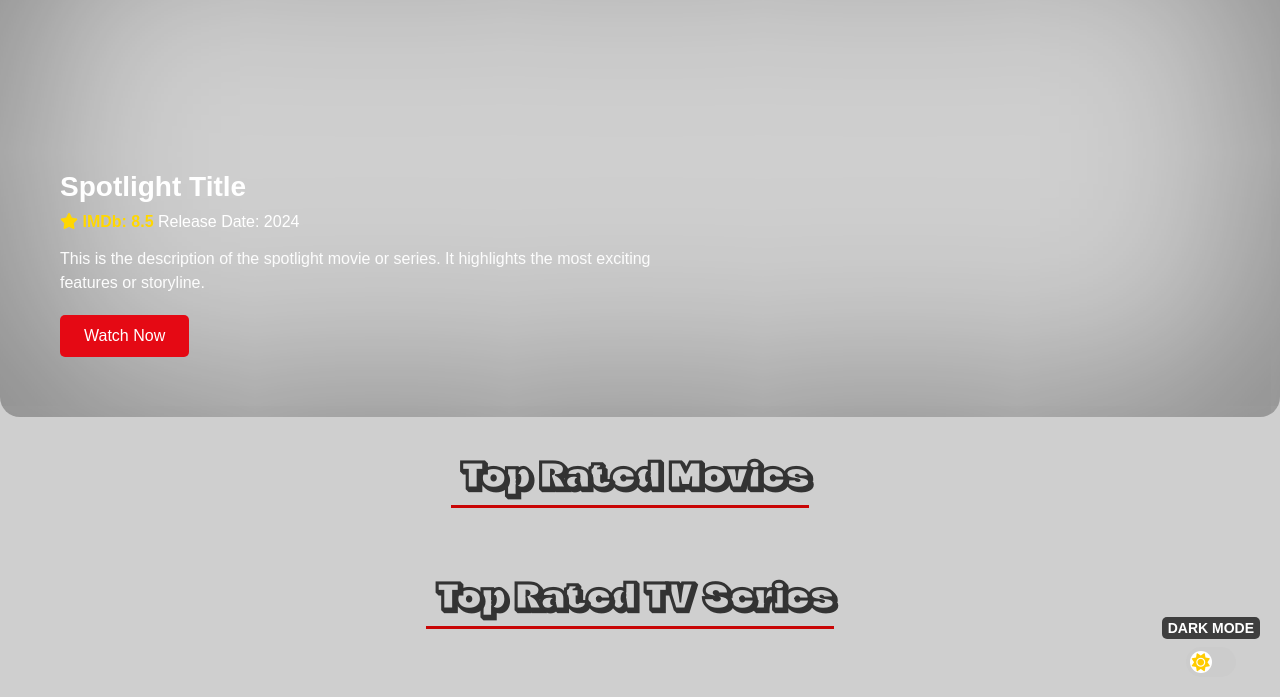
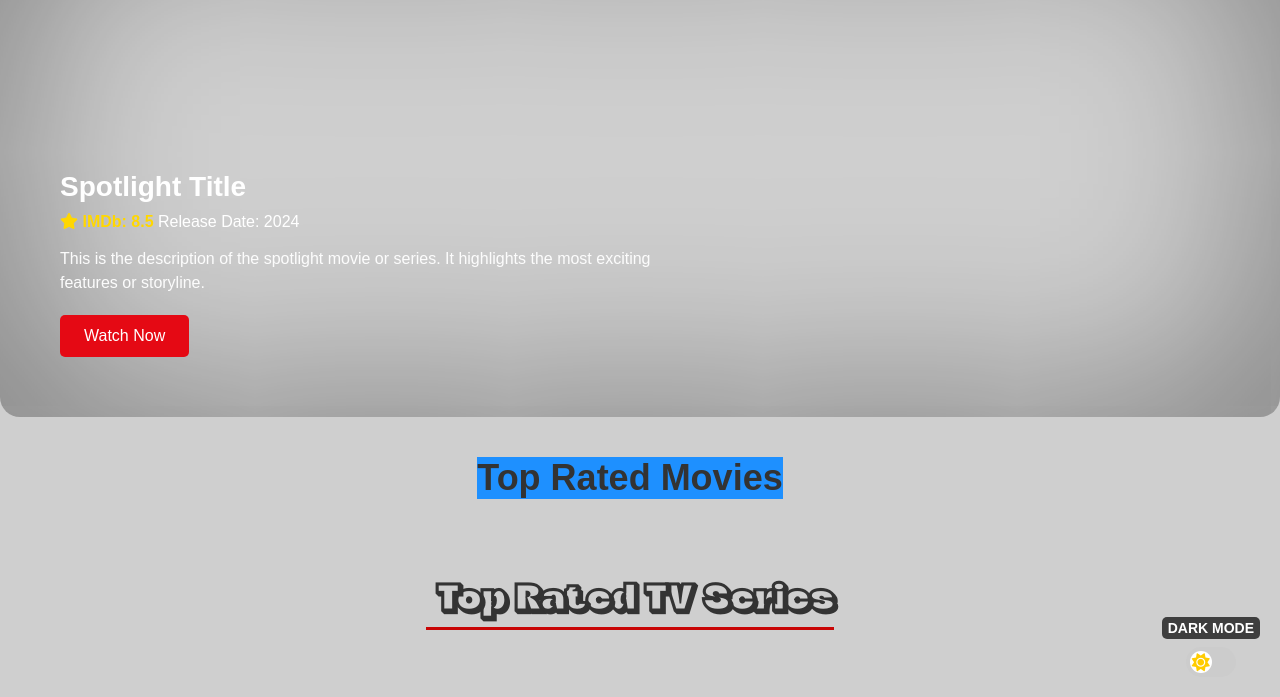
Before and after one commit to flok015/flok2watch, a plain HTML site: page index.html in a window 1280 px wide. Shown: the part 103-800 px from the top of the page. Drawn offline with Linux system fonts and the light colour scheme; no server answers.

Commit message:
Update index.html

```diff
--- a/index.html
+++ b/index.html
@@ -92,7 +92,7 @@
       <main>
 <!-- Movies Section -->
 <section id="movies">
-  <h2>Top Rated Movies</h2> <!-- The line will be added via CSS -->
+  <h1 style="background-color:DodgerBlue;">Top Rated Movies</h2> <!-- The line will be added via CSS -->
   <div class="movie-grid" id="movie-grid"></div>
 </section>
 
```
